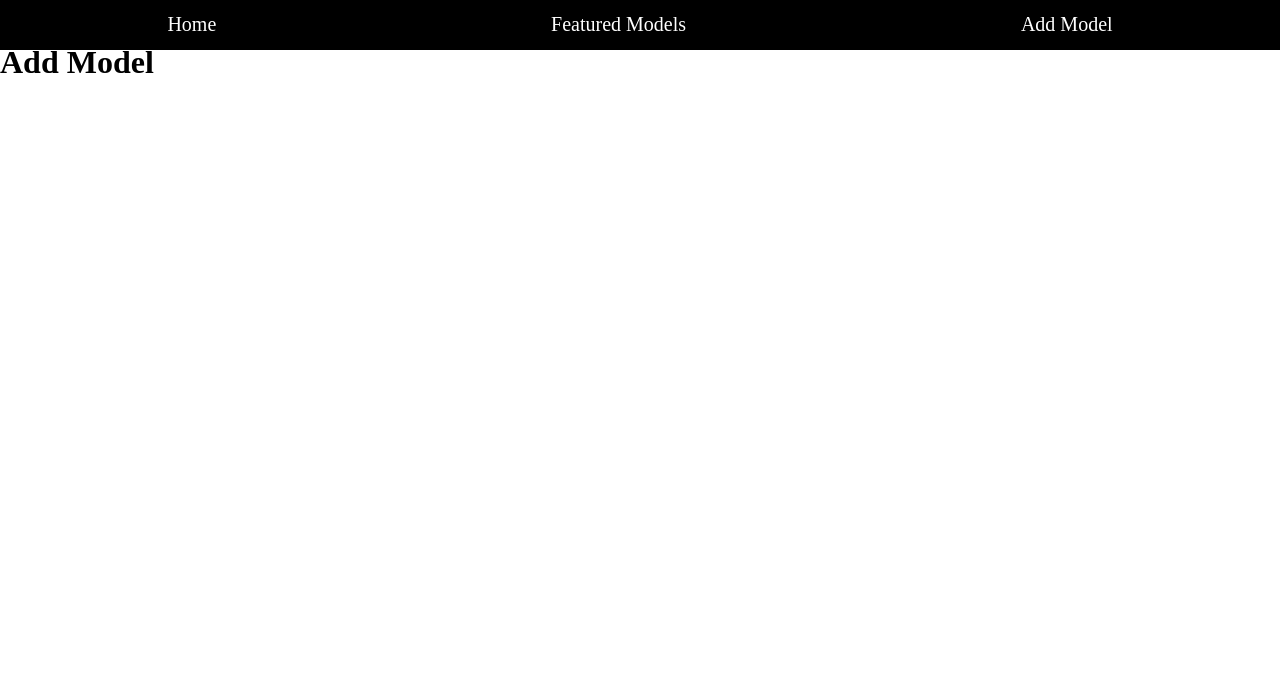
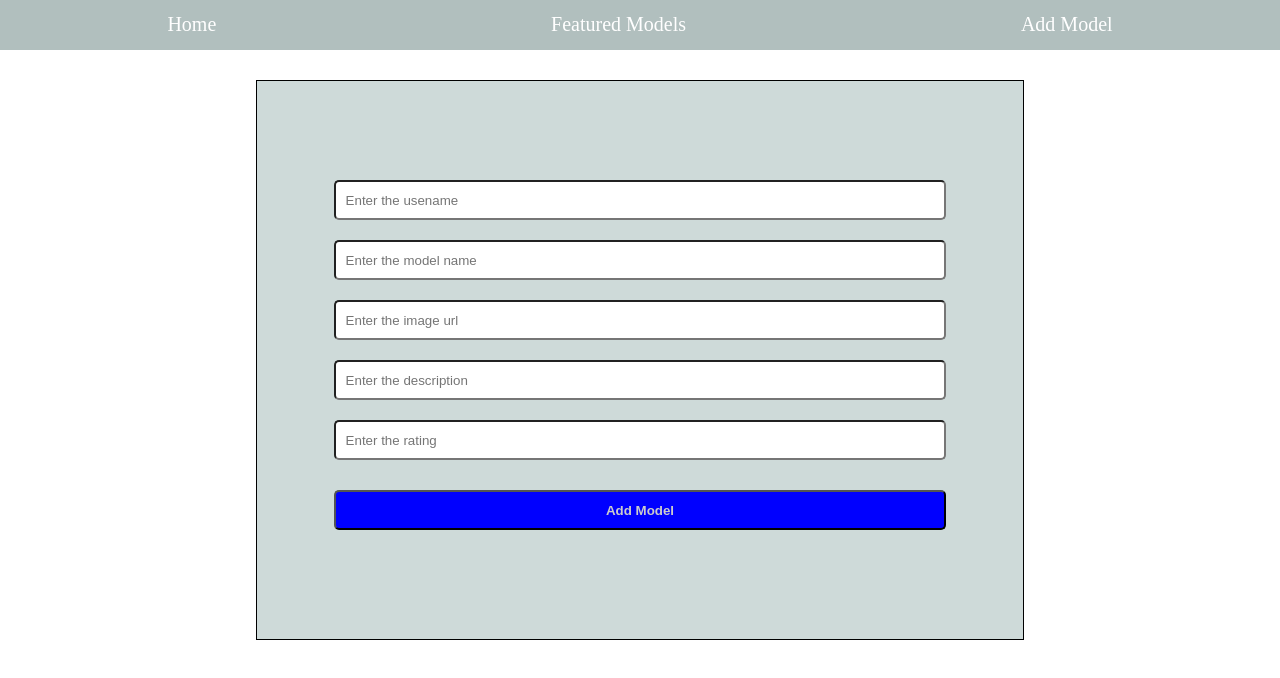
Before and after one commit to manisshhhhh/Altan-ass, a React (Create React App) app: page /addModel in a window 1280 px wide. Shown: the top 678 px of the page. Built offline with nearby package versions, Linux system fonts and the light colour scheme.

Commit message:
Adding models functionality

```diff
--- a/package.json
+++ b/package.json
@@ -10,6 +10,7 @@
     "react-dom": "^18.2.0",
     "react-router-dom": "^6.22.2",
     "react-scripts": "5.0.1",
+    "uuid": "^9.0.1",
     "web-vitals": "^2.1.4"
   },
   "scripts": {
--- a/src/context/ModelContext.js
+++ b/src/context/ModelContext.js
@@ -1,4 +1,5 @@
 import { createContext, useState } from "react";
+import { v4 as uuidv4 } from 'uuid';
 
 const ModelContext = createContext();
 
@@ -8,6 +9,7 @@ export const ModelProvider = ({ children }) => {
     const [models, setModels] = useState([
         {
             id: 1,
+            username: "john",
             name: 'Image Recognition',
             image: '/images/image1.jpg',
             description: 'Description for Product 5',
@@ -15,6 +17,7 @@ export const ModelProvider = ({ children }) => {
         },
         {
             id: 2,
+            username: 'Manish',
             name: 'Natural Language Processing (NLP)',
             image: '/images/image2.jpg',
             description: 'Description for Product 3',
@@ -23,16 +26,31 @@ export const ModelProvider = ({ children }) => {
         },
         {
             id: 3,
+            username: 'David',
             name: 'Speech Recognition',
             image: '/images/image3.png',
             description: 'Description for Product 4',
             rating: 4.0,
 
         },
+        {
+            id: 4,
+            username: 'Jhonsan',
+            name: 'Speech Recognition',
+            image: 'https://plus.unsplash.com/premium_photo-1669324357471-e33e71e3f3d8?w=600&auto=format&fit=crop&q=60&ixlib=rb-4.0.3&ixid=M3wxMjA3fDB8MHxzZWFyY2h8MXx8dXJsfGVufDB8fDB8fHww',
+            description: 'Description for Product 4',
+            rating: 4.0,
+        }
     ])
+
+    const addModel = (newModel) => {
+        newModel.id = uuidv4();
+        setModels([newModel, ...models]);
+    }
 
     return <ModelContext.Provider value={{
         models,
+        addModel,
     }}>
         {children}
     </ModelContext.Provider>
--- a/src/index.css
+++ b/src/index.css
@@ -43,7 +43,7 @@ body{
   /* navBar  */
   .navbar ul{
     height: 50px;
-    background-color:black;
+    background-color: rgb(177, 191, 190);
     display: flex;
     justify-content:space-around;
     align-items: center;
@@ -64,3 +64,34 @@ body{
   .nav-link:hover{
     opacity: 0.7;
   }
+
+  /* form  */
+  .form-container{
+    width:60vw;
+    height: 70vh;
+    margin:30px auto;
+    display: flex;
+    flex-direction: column;
+    border: 1px solid black;
+    justify-content: center;
+    align-items: center;
+    background-color: rgb(206, 218, 217);
+  }
+
+  .form-container input{
+    width:80%;
+    height: 40px;
+    margin: 10px auto;
+    border-radius: 5px;
+    padding: 10px;
+  }
+
+  .btn{
+    height: 40px;
+    width: 80%;
+    font-weight: bold;
+    color: #ccc;
+    background-color: blue;
+    border-radius: 5px;
+    margin: 20px auto;
+  }
--- a/src/screens/AddModelScreen.jsx
+++ b/src/screens/AddModelScreen.jsx
@@ -1,10 +1,88 @@
-import React from 'react'
+import React ,{ useState, useContext } from 'react'
+import ModelContext from '../context/ModelContext'
 
 const AddModelScreen = () => {
+  const { addModel } = useContext(ModelContext);
+
+  const [model, setModel] = useState({
+    username: "",
+    name: "",
+    image: "",
+    description: "",
+    rating:"",
+  })
+
+  function handler(event) {
+        const { name, value } = event.target;
+
+        setModel((prev) => {
+            return {
+                ...prev,
+                [name]:value,
+            }
+        })
+    }
+
+  const handleSubmit = (event) => {
+    event.preventDefault();
+
+    addModel(model);
+
+    setModel({
+      username: "",
+      name: "",
+      image: "",
+      description: "",
+      rating:"",
+    })
+
+  };
+
   return (
-    <div>
-      <h1>Add Model</h1>
-    </div>
+    <form onSubmit={handleSubmit} className='form-container'>
+      <input
+          name='username'
+          placeholder='Enter the usename'
+          value={model.username}
+          onChange={handler}
+          required
+        />
+
+        <input
+          name='name'
+          placeholder='Enter the model name'
+          value={model.name}
+          onChange={handler}
+          required
+        />
+
+      <input
+         name='image'
+          placeholder='Enter the image url'
+          value={model.image}
+          onChange={handler}
+          required
+      />
+
+      <input
+          name='description'
+          placeholder='Enter the description'
+          value={model.description}
+          onChange={handler}
+          required
+      />
+
+      <input
+          name='rating'
+          placeholder='Enter the rating'
+          type='number'
+          value={model.rating}
+          onChange={handler}
+          required
+      />
+
+      <button type="submit" className='btn'>Add Model</button>
+    </form>
   )
 }
 
```
Also changed, not shown: src/components/Button.jsx (added, +9 -0 lines), 1 other file (tests, documents, lock files or other folders).
